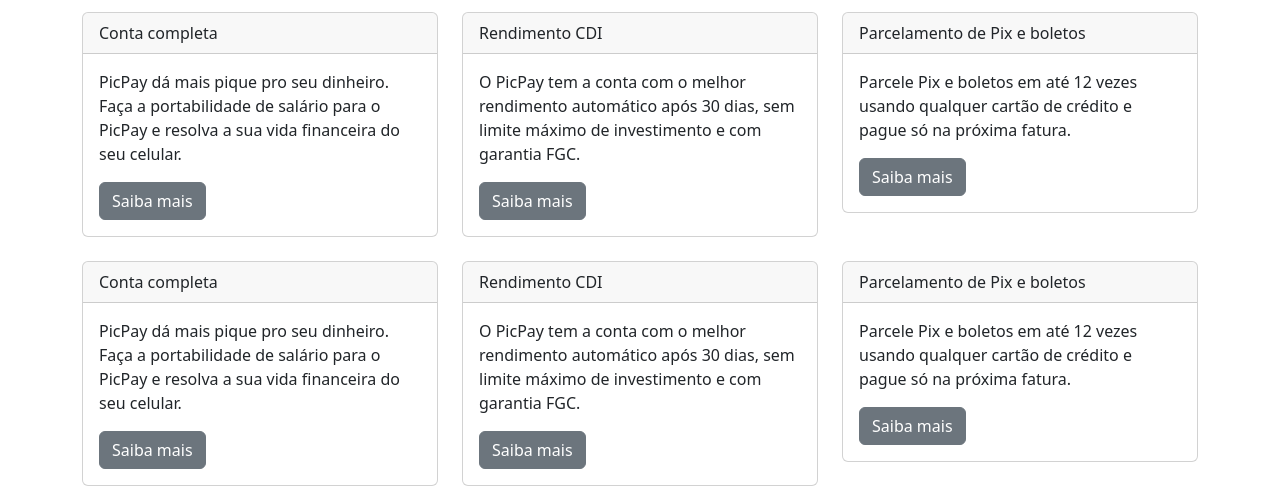
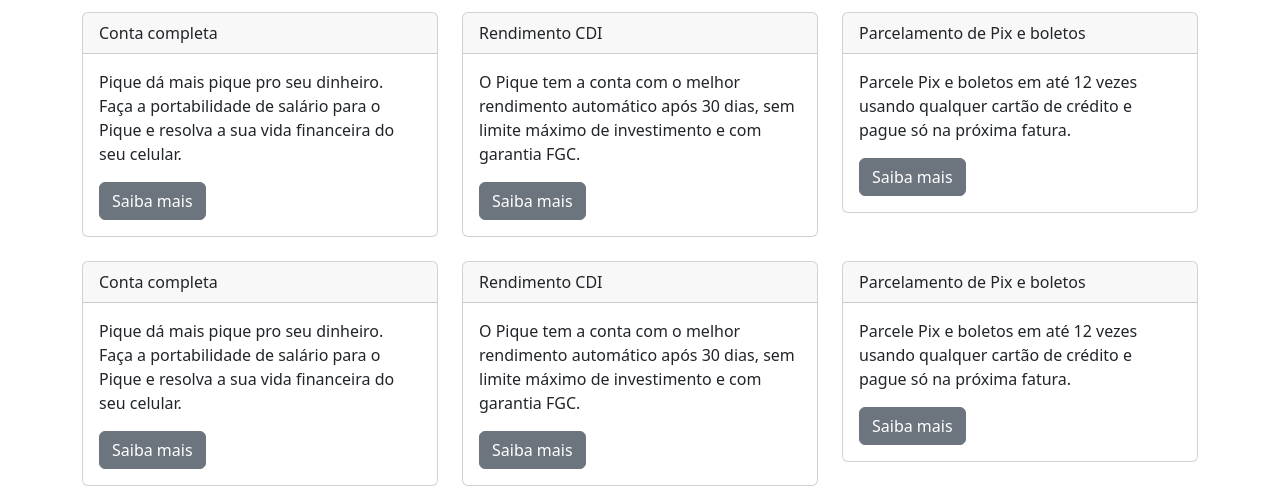
Before and after one commit to gustavo-flor/pique, a plain HTML site: page index.html in a window 1280 px wide. Shown: the part 350-838 px from the top of the page. Drawn offline with nearby package versions, Linux system fonts and the light colour scheme.

Commit message:
:tada: Hello Pique

```diff
--- a/index.html
+++ b/index.html
@@ -34,7 +34,7 @@
             Conta completa
           </div>
           <div class="card-body">
-            <p class="card-text">PicPay dá mais pique pro seu dinheiro. Faça a portabilidade de salário para o PicPay e resolva a sua vida financeira do seu celular. </p>
+            <p class="card-text">Pique dá mais pique pro seu dinheiro. Faça a portabilidade de salário para o Pique e resolva a sua vida financeira do seu celular. </p>
             <a href="#" class="btn btn-secondary">Saiba mais</a>
           </div>
         </div>
@@ -45,7 +45,7 @@
             Rendimento CDI
           </div>
           <div class="card-body">
-            <p class="card-text">O PicPay tem a conta com o melhor rendimento automático após 30 dias, sem limite máximo de investimento e com garantia FGC.</p>
+            <p class="card-text">O Pique tem a conta com o melhor rendimento automático após 30 dias, sem limite máximo de investimento e com garantia FGC.</p>
             <a href="#" class="btn btn-secondary">Saiba mais</a>
           </div>
         </div>
@@ -69,7 +69,7 @@
             Conta completa
           </div>
           <div class="card-body">
-            <p class="card-text">PicPay dá mais pique pro seu dinheiro. Faça a portabilidade de salário para o PicPay e resolva a sua vida financeira do seu celular. </p>
+            <p class="card-text">Pique dá mais pique pro seu dinheiro. Faça a portabilidade de salário para o Pique e resolva a sua vida financeira do seu celular. </p>
             <a href="#" class="btn btn-secondary">Saiba mais</a>
           </div>
         </div>
@@ -80,7 +80,7 @@
             Rendimento CDI
           </div>
           <div class="card-body">
-            <p class="card-text">O PicPay tem a conta com o melhor rendimento automático após 30 dias, sem limite máximo de investimento e com garantia FGC.</p>
+            <p class="card-text">O Pique tem a conta com o melhor rendimento automático após 30 dias, sem limite máximo de investimento e com garantia FGC.</p>
             <a href="#" class="btn btn-secondary">Saiba mais</a>
           </div>
         </div>
```
